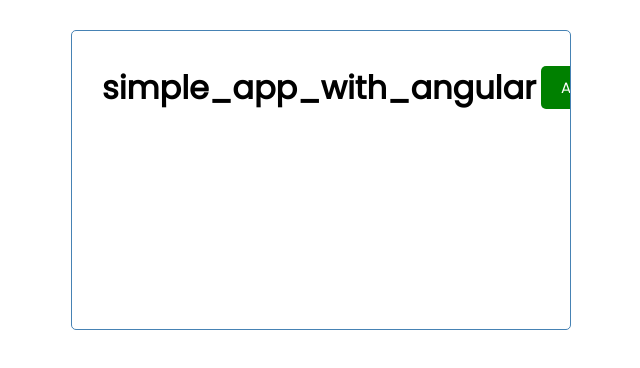
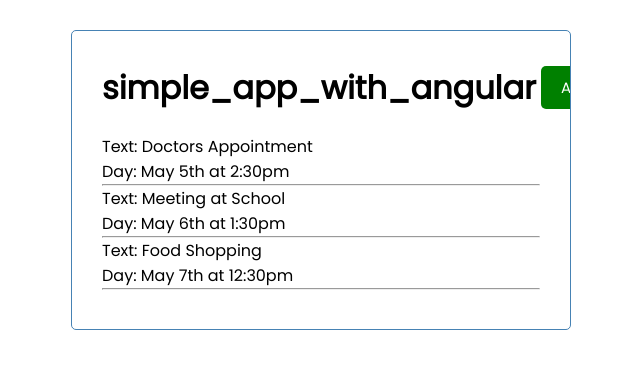
Before and after one commit to marouaneXan/task_tracker_with_angular, an Angular app: page / in a window 1280 px wide. Shown: the top 368 px of the page, without its empty margins (319-959 px from the left). Built offline with nearby package versions, Linux system fonts and the light colour scheme.

Commit message:
map throw tasks

```diff
--- a/src/app/app.component.html
+++ b/src/app/app.component.html
@@ -1,3 +1,4 @@
 <div class="container">
     <app-header></app-header>
+    <app-tasks></app-tasks>
 </div>
--- a/src/app/components/tasks/tasks.component.html
+++ b/src/app/components/tasks/tasks.component.html
@@ -1 +1,5 @@
-<p>tasks works!</p>
+<div *ngFor="let task of tasks">
+    <p>Text: {{task.text}}</p>
+    <p>Day: {{task.day}}</p>
+    <hr>
+  </div>
--- a/src/app/components/tasks/tasks.component.ts
+++ b/src/app/components/tasks/tasks.component.ts
@@ -1,4 +1,6 @@
 import { Component } from '@angular/core';
+import {TASKS} from "../../mock-tasks"
+import { Task } from 'src/app/Task';
 
 @Component({
   selector: 'app-tasks',
@@ -6,5 +8,6 @@ import { Component } from '@angular/core';
   styleUrls: ['./tasks.component.css']
 })
 export class TasksComponent {
+  tasks:Task[]=TASKS
 
 }
```
